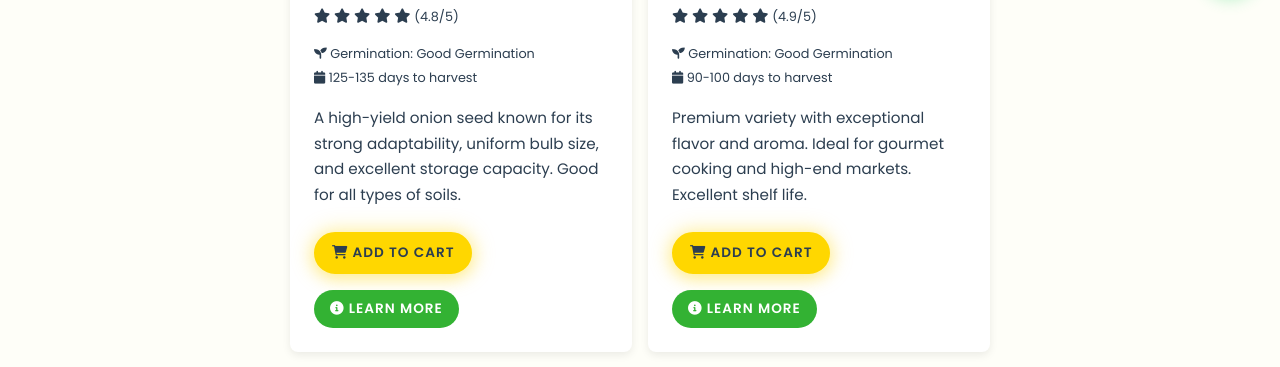
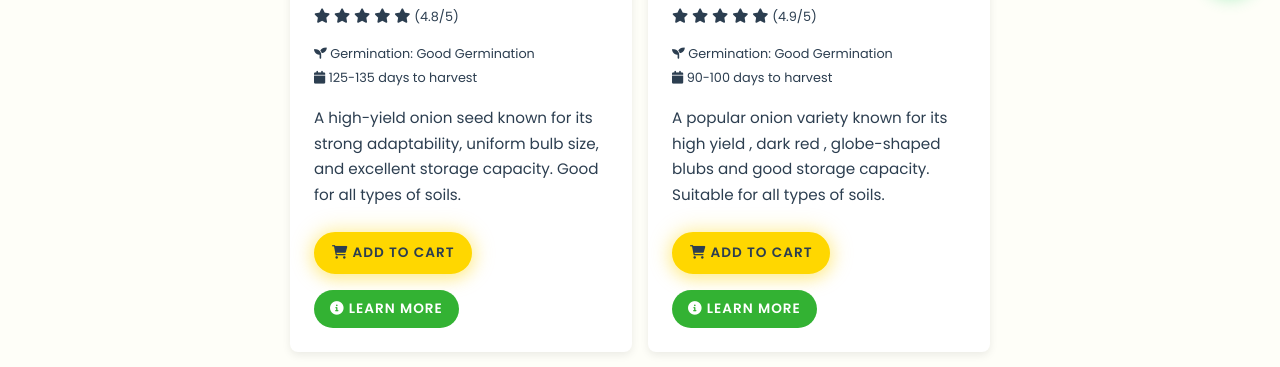
Before and after one commit to sonarsarthak/vasant_seed_final, a plain HTML site: page products.html in a window 1280 px wide. Shown: the part 785-1152 px from the top of the page. Drawn offline with Linux system fonts and the light colour scheme.

Commit message:
last change

```diff
--- a/products.html
+++ b/products.html
@@ -212,7 +212,7 @@
                             </div>
                         </div>
                         <div class="product-description">
-                            <p>Premium variety with exceptional flavor and aroma. Ideal for gourmet cooking and high-end markets. Excellent shelf life.</p>
+                            <p>A popular onion variety known for its high yield , dark red , globe-shaped blubs and good storage capacity. Suitable for all types of soils.</p>
                         </div>
                         <div class="product-actions">
                             <a href="/contact.html?product=Phule Samarth" class="btn btn-primary">
```
